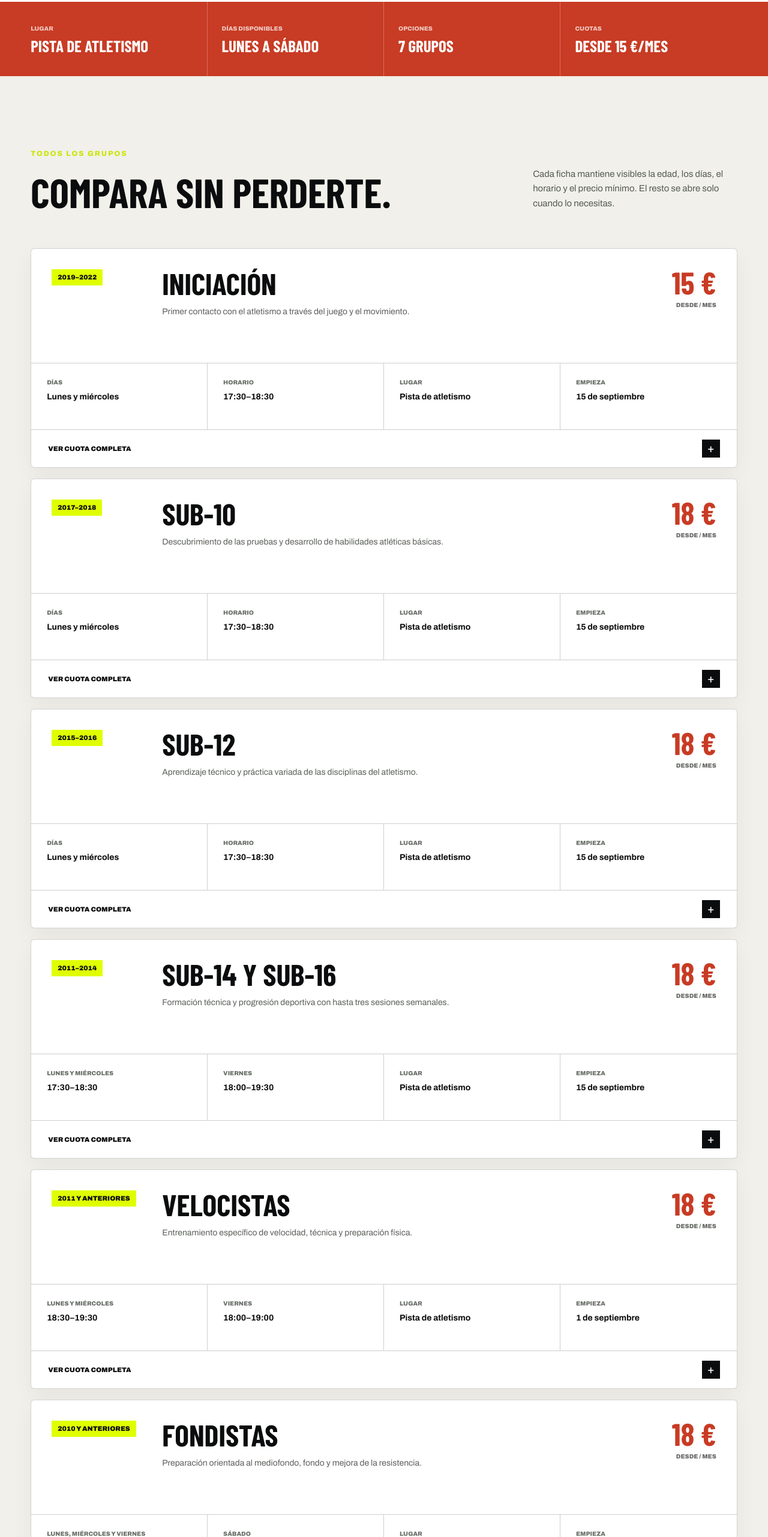
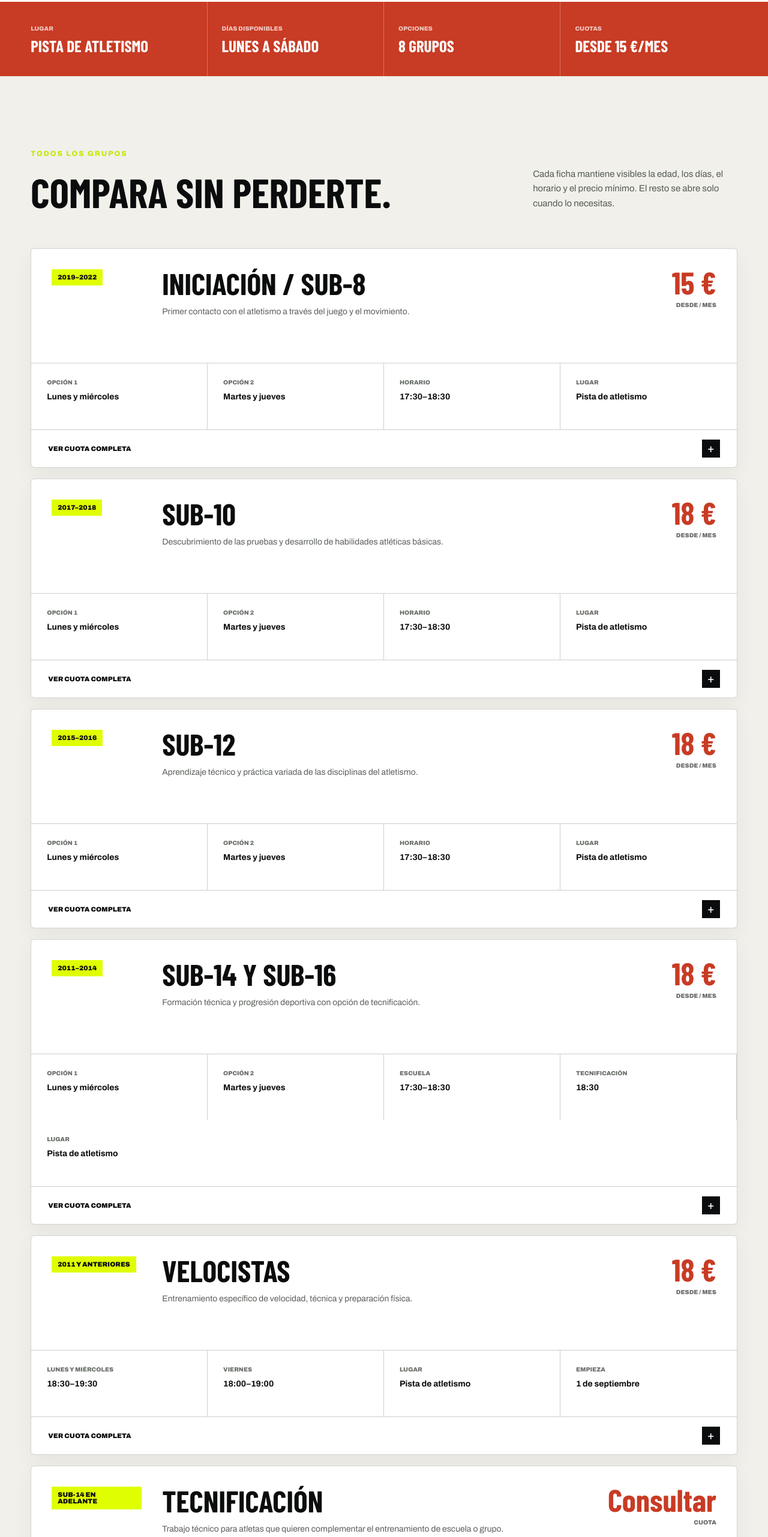
Before and after one commit to IzanMen/loesport-new-web, a website built with Vite: page grupos-mao.html in a window 1280 px wide. Shown: the part 1252-3815 px from the top of the page at 60% size. Built offline with nearby package versions, Linux system fonts and the light colour scheme; a web font is replaced by a local one.

Commit message:
actualizando info grupos lucien

```diff
--- a/grupos-mao.html
+++ b/grupos-mao.html
@@ -176,7 +176,7 @@
         <div class="section-shell group-overview-grid">
           <div><span>Lugar</span><strong>Pista de atletismo</strong></div>
           <div><span>Días disponibles</span><strong>Lunes a sábado</strong></div>
-          <div><span>Opciones</span><strong>7 grupos</strong></div>
+          <div><span>Opciones</span><strong>8 grupos</strong></div>
           <div><span>Cuotas</span><strong>Desde 15 €/mes</strong></div>
         </div>
       </section>
@@ -200,24 +200,25 @@
               data-year-max="2022"
               data-audience="child"
               data-category="Nacidos entre 2019 y 2022"
-              data-title="Iniciación"
-              data-summary="Lunes y miércoles · 17:30–18:30"
+              data-title="Iniciación / Sub-8"
+              data-summary="Lunes y miércoles o martes y jueves · 17:30–18:30"
               data-price="Desde 15 €/mes"
             >
               <div class="group-card-heading">
                 <p class="group-card-category">2019–2022</p>
-                <div><h3>Iniciación</h3><p>Primer contacto con el atletismo a través del juego y el movimiento.</p></div>
+                <div><h3>Iniciación / Sub-8</h3><p>Primer contacto con el atletismo a través del juego y el movimiento.</p></div>
                 <p class="group-card-price"><strong>15 €</strong><span>desde / mes</span></p>
               </div>
               <div class="group-card-facts">
-                <div><span>Días</span><strong>Lunes y miércoles</strong></div>
+                <div><span>Opción 1</span><strong>Lunes y miércoles</strong></div>
+                <div><span>Opción 2</span><strong>Martes y jueves</strong></div>
                 <div><span>Horario</span><strong>17:30–18:30</strong></div>
                 <div><span>Lugar</span><strong>Pista de atletismo</strong></div>
-                <div><span>Empieza</span><strong>15 de septiembre</strong></div>
               </div>
               <details class="group-card-details">
                 <summary>Ver cuota completa</summary>
                 <div class="group-price-options">
+                  <p><strong>2 días o más</strong><span>A escoger entre lunes, martes, miércoles y jueves</span></p>
                   <p><strong>2 días/semana</strong><span>25 € matrícula + 22 €/mes</span></p>
                   <p><strong>1 día/semana</strong><span>25 € matrícula + 15 €/mes</span></p>
                 </div>
@@ -233,7 +234,7 @@
               data-audience="child"
               data-category="Nacidos en 2017 y 2018"
               data-title="Sub-10"
-              data-summary="Lunes y miércoles · 17:30–18:30"
+              data-summary="Lunes y miércoles o martes y jueves · 17:30–18:30"
               data-price="Desde 18 €/mes"
             >
               <div class="group-card-heading">
@@ -242,14 +243,15 @@
                 <p class="group-card-price"><strong>18 €</strong><span>desde / mes</span></p>
               </div>
               <div class="group-card-facts">
-                <div><span>Días</span><strong>Lunes y miércoles</strong></div>
+                <div><span>Opción 1</span><strong>Lunes y miércoles</strong></div>
+                <div><span>Opción 2</span><strong>Martes y jueves</strong></div>
                 <div><span>Horario</span><strong>17:30–18:30</strong></div>
                 <div><span>Lugar</span><strong>Pista de atletismo</strong></div>
-                <div><span>Empieza</span><strong>15 de septiembre</strong></div>
               </div>
               <details class="group-card-details">
                 <summary>Ver cuota completa</summary>
                 <div class="group-price-options">
+                  <p><strong>2 días o más</strong><span>A escoger entre lunes, martes, miércoles y jueves</span></p>
                   <p><strong>2 días/semana</strong><span>25 € matrícula + 25 €/mes</span></p>
                   <p><strong>1 día/semana</strong><span>25 € matrícula + 18 €/mes</span></p>
                 </div>
@@ -265,7 +267,7 @@
               data-audience="child"
               data-category="Nacidos en 2015 y 2016"
               data-title="Sub-12"
-              data-summary="Lunes y miércoles · 17:30–18:30"
+              data-summary="Lunes y miércoles o martes y jueves · 17:30–18:30"
               data-price="Desde 18 €/mes"
             >
               <div class="group-card-heading">
@@ -274,14 +276,15 @@
                 <p class="group-card-price"><strong>18 €</strong><span>desde / mes</span></p>
               </div>
               <div class="group-card-facts">
-                <div><span>Días</span><strong>Lunes y miércoles</strong></div>
+                <div><span>Opción 1</span><strong>Lunes y miércoles</strong></div>
+                <div><span>Opción 2</span><strong>Martes y jueves</strong></div>
                 <div><span>Horario</span><strong>17:30–18:30</strong></div>
                 <div><span>Lugar</span><strong>Pista de atletismo</strong></div>
-                <div><span>Empieza</span><strong>15 de septiembre</strong></div>
               </div>
               <details class="group-card-details">
                 <summary>Ver cuota completa</summary>
                 <div class="group-price-options">
+                  <p><strong>2 días o más</strong><span>A escoger entre lunes, martes, miércoles y jueves</span></p>
                   <p><strong>2 días/semana</strong><span>25 € matrícula + 25 €/mes</span></p>
                   <p><strong>1 día/semana</strong><span>25 € matrícula + 18 €/mes</span></p>
                 </div>
@@ -297,23 +300,25 @@
               data-audience="child"
               data-category="Nacidos entre 2011 y 2014"
               data-title="Sub-14 y Sub-16"
-              data-summary="Lunes, miércoles y viernes"
+              data-summary="Lunes y miércoles o martes y jueves · 17:30–18:30"
               data-price="Desde 18 €/mes"
             >
               <div class="group-card-heading">
                 <p class="group-card-category">2011–2014</p>
-                <div><h3>Sub-14 y Sub-16</h3><p>Formación técnica y progresión deportiva con hasta tres sesiones semanales.</p></div>
+                <div><h3>Sub-14 y Sub-16</h3><p>Formación técnica y progresión deportiva con opción de tecnificación.</p></div>
                 <p class="group-card-price"><strong>18 €</strong><span>desde / mes</span></p>
               </div>
               <div class="group-card-facts">
-                <div><span>Lunes y miércoles</span><strong>17:30–18:30</strong></div>
-                <div><span>Viernes</span><strong>18:00–19:30</strong></div>
+                <div><span>Opción 1</span><strong>Lunes y miércoles</strong></div>
+                <div><span>Opción 2</span><strong>Martes y jueves</strong></div>
+                <div><span>Escuela</span><strong>17:30–18:30</strong></div>
+                <div><span>Tecnificación</span><strong>18:30</strong></div>
                 <div><span>Lugar</span><strong>Pista de atletismo</strong></div>
-                <div><span>Empieza</span><strong>15 de septiembre</strong></div>
               </div>
               <details class="group-card-details">
                 <summary>Ver cuota completa</summary>
                 <div class="group-price-options">
+                  <p><strong>2 días o más</strong><span>A escoger entre lunes, martes, miércoles y jueves</span></p>
                   <p><strong>3 días/semana</strong><span>35 € matrícula + 30 €/mes</span></p>
                   <p><strong>2 días/semana</strong><span>35 € matrícula + 25 €/mes</span></p>
                   <p><strong>1 día/semana</strong><span>35 € matrícula + 18 €/mes</span></p>
@@ -359,6 +364,37 @@
 
             <article
               class="group-card reveal"
+              id="mao-tecnificacion"
+              data-group-card
+              data-year-min="1900"
+              data-year-max="2014"
+              data-audience="adult"
+              data-category="Sub-14 en adelante"
+              data-title="Tecnificación"
+              data-summary="Martes y jueves · desde 18:30"
+              data-price="Cuota a consultar"
+            >
+              <div class="group-card-heading">
+                <p class="group-card-category">Sub-14 en adelante</p>
+                <div><h3>Tecnificación</h3><p>Trabajo técnico para atletas que quieren complementar el entrenamiento de escuela o grupo.</p></div>
+                <p class="group-card-price"><strong>Consultar</strong><span>cuota</span></p>
+              </div>
+              <div class="group-card-facts">
+                <div><span>Días</span><strong>Martes y jueves</strong></div>
+                <div><span>Horario</span><strong>18:30</strong></div>
+                <div><span>Lugar</span><strong>Pista de atletismo</strong></div>
+                <div><span>Cuota</span><strong>A consultar</strong></div>
+              </div>
+              <details class="group-card-details">
+                <summary>Ver detalles</summary>
+                <div class="group-price-options">
+                  <p><strong>Orientación</strong><span>El club confirmará condiciones y cuota según el grupo del atleta.</span></p>
+                </div>
+              </details>
+            </article>
+
+            <article
+              class="group-card reveal"
               id="mao-fondistas"
               data-group-card
               data-year-min="1900"
@@ -397,24 +433,25 @@
               data-group-card
               data-audience="adult"
               data-category="Adultos"
-              data-title="Running iniciación"
-              data-summary="Lunes y miércoles · 17:30–18:30"
+              data-title="Madres y padres / Running iniciación"
+              data-summary="Lunes y miércoles o martes y jueves · 17:30–18:30"
               data-price="Desde 18 €/mes"
             >
               <div class="group-card-heading">
-                <p class="group-card-category">Adultos · Iniciación</p>
-                <div><h3>Running iniciación</h3><p>Para empezar a correr o retomar la actividad con una progresión guiada.</p></div>
+                <p class="group-card-category">Adultos · Madres y padres</p>
+                <div><h3>Madres y padres / Running iniciación</h3><p>Para empezar a correr o retomar la actividad con una progresión guiada mientras entrena la escuela.</p></div>
                 <p class="group-card-price"><strong>18 €</strong><span>desde / mes</span></p>
               </div>
               <div class="group-card-facts">
-                <div><span>Días</span><strong>Lunes y miércoles</strong></div>
+                <div><span>Opción 1</span><strong>Lunes y miércoles</strong></div>
+                <div><span>Opción 2</span><strong>Martes y jueves</strong></div>
                 <div><span>Horario</span><strong>17:30–18:30</strong></div>
                 <div><span>Lugar</span><strong>Pista de atletismo</strong></div>
-                <div><span>Empieza</span><strong>15 de septiembre</strong></div>
               </div>
               <details class="group-card-details">
                 <summary>Ver cuota completa</summary>
                 <div class="group-price-options">
+                  <p><strong>2 días o más</strong><span>A escoger entre lunes, martes, miércoles y jueves</span></p>
                   <p><strong>2 días/semana</strong><span>25 € matrícula + 25 €/mes</span></p>
                   <p><strong>1 día/semana</strong><span>25 € matrícula + 18 €/mes</span></p>
                 </div>
```
Also changed, not shown: grupos-alaior.html (+10 -10 lines), grupos-mercadal.html (+8 -8 lines), index.html (+3 -3 lines).
